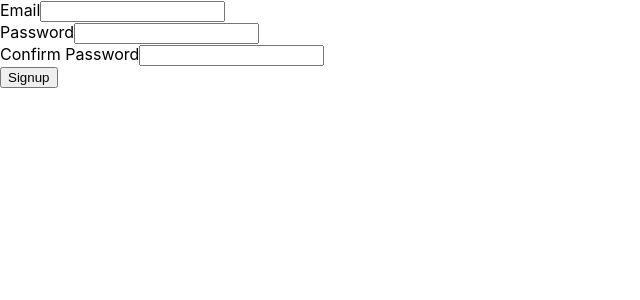
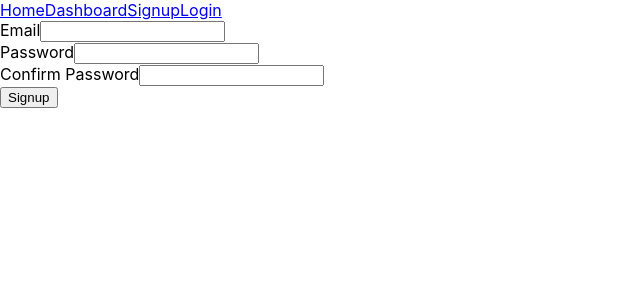
Before and after one commit to cernanb/online-web-pt-120919-nba-fantasy-react, a React (Create React App) app: page /signup in a window 1280 px wide. Shown: the top 300 px of the page, without its empty margins (0-640 px from the left). Built offline with nearby package versions, Linux system fonts and the light colour scheme; no server answers.

Commit message:
Add navbar and auth check on App mount

```diff
--- a/src/App.js
+++ b/src/App.js
@@ -1,14 +1,25 @@
-import React from 'react';
+import React, { Component } from 'react';
 import { BrowserRouter as Router, Switch, Route } from 'react-router-dom';
 import Home from './components/Home';
 import Dashboard from './components/Dashboard';
 import Signup from './components/Signup';
 import Login from './components/Login';
+import Navbar from './components/Navbar';
+import { checkLoggedIn } from './redux/actions/authActions';
+import { connect } from 'react-redux';
 
-function App() {
+class App extends Component {
+  componentDidMount() {
+    this.props.checkLoggedIn();
+  }
+
+  checkLoginStatus = () => {};
+
+  render() {
     return (
       <div className="App">
         <Router>
+          <Navbar />
           <Switch>
             <Route exact path="/" component={Home} />
             <Route path="/dashboard" component={Dashboard} />
@@ -19,5 +30,6 @@ function App() {
       </div>
     );
   }
+}
 
-export default App;
+export default connect(null, { checkLoggedIn })(App);
--- /dev/null
+++ b/src/components/Navbar.js
@@ -0,0 +1,17 @@
+import React, { Component } from 'react';
+import { Link } from 'react-router-dom';
+
+class Navbar extends Component {
+  render() {
+    return (
+      <div>
+        <Link to="/">Home</Link>
+        <Link to="/dashboard">Dashboard</Link>
+        <Link to="/signup">Signup</Link>
+        <Link to="/login">Login</Link>
+      </div>
+    );
+  }
+}
+
+export default Navbar;
--- a/src/redux/actions/authActions.js
+++ b/src/redux/actions/authActions.js
@@ -39,3 +39,18 @@ export const login = (user, history) => {
       });
   };
 };
+
+export const checkLoggedIn = () => {
+  return (dispatch) => {
+    fetch(`http://localhost:3001/logged_in`, {
+      credentials: 'include',
+    })
+      .then((res) => res.json())
+      .then((data) =>
+        dispatch({
+          type: 'AUTH_SUCCESSFUL',
+          payload: { loggedIn: data.logged_in, currentUser: data.user },
+        })
+      );
+  };
+};
```
Lines whose indentation alone changed are shown as unchanged.
